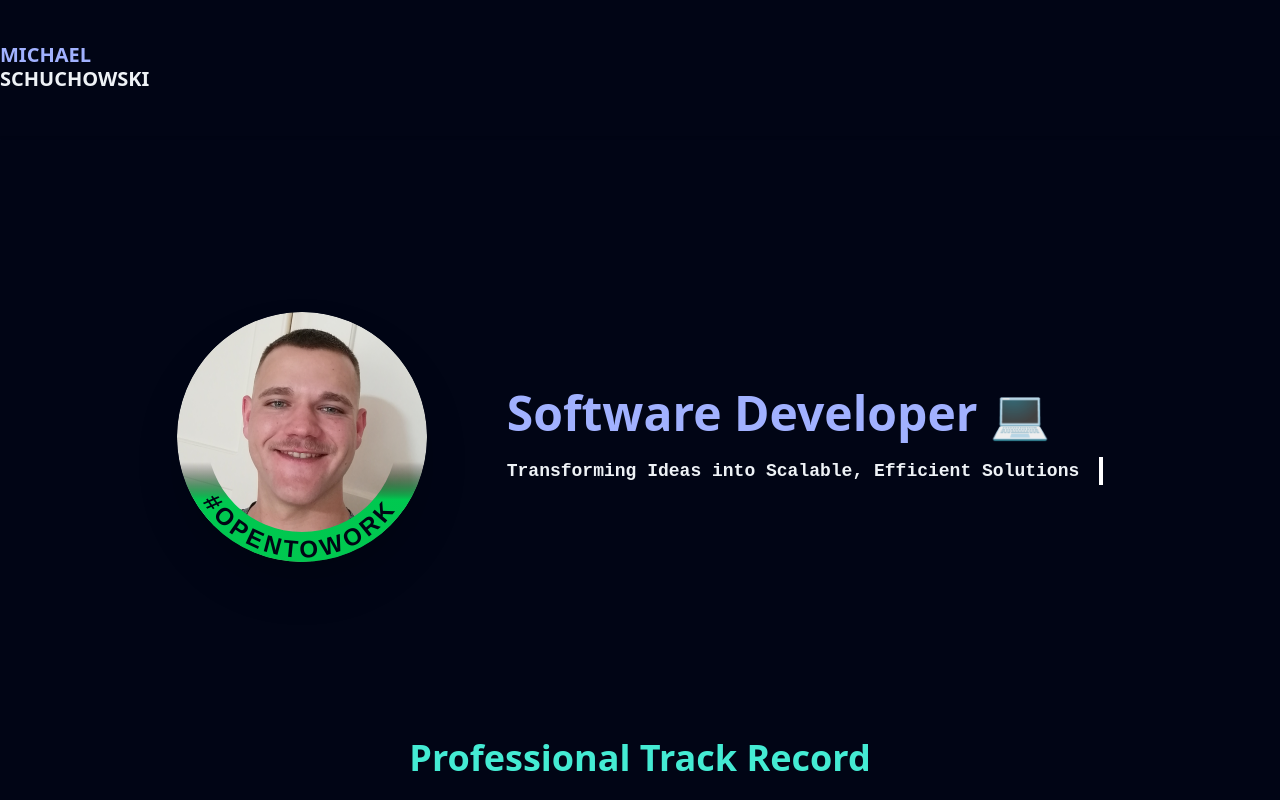
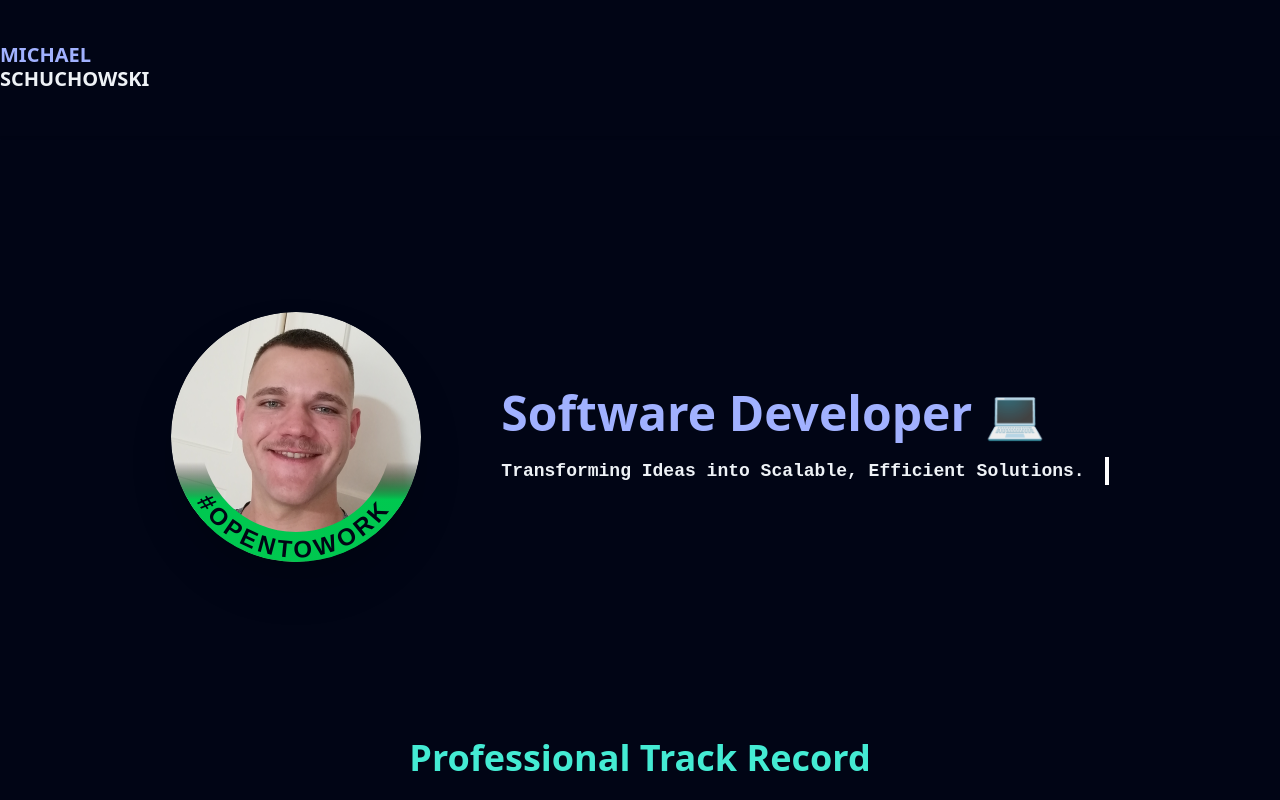
Before and after one commit to schuggermi/my_portfolio, a website built with webpack: page index.html in a window 1280 px wide. Shown: the top 800 px of the page. Built offline with nearby package versions, Linux system fonts and the light colour scheme.

Commit message:
test change

```diff
--- a/index.html
+++ b/index.html
@@ -124,7 +124,7 @@
         <p
           class="text-lg typewriter"
         >
-          Transforming Ideas into Scalable, Efficient Solutions
+          Transforming Ideas into Scalable, Efficient Solutions.
         </p>
       </div>
       <!--<div class="relative z-30 btn btn-secondary inline-block w-1/3 group hover:scale-105">
```
